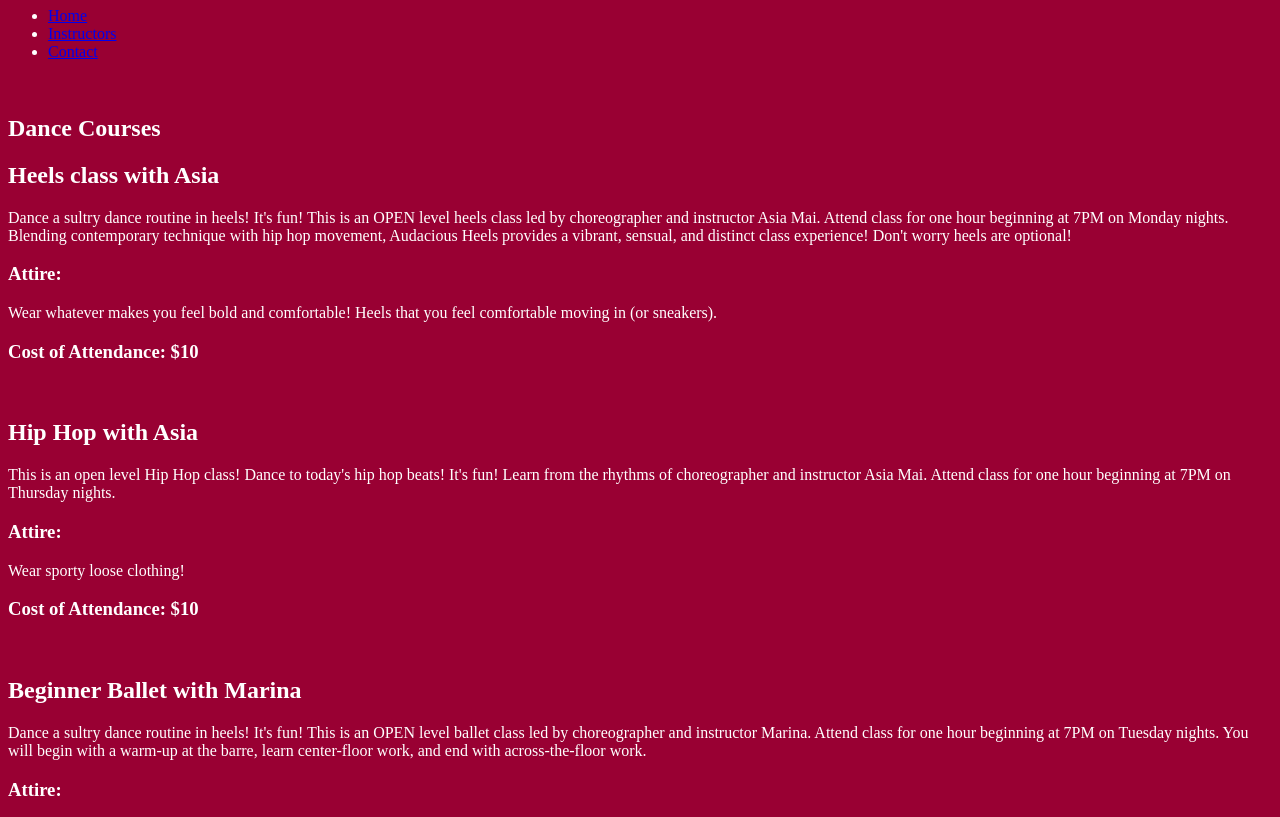
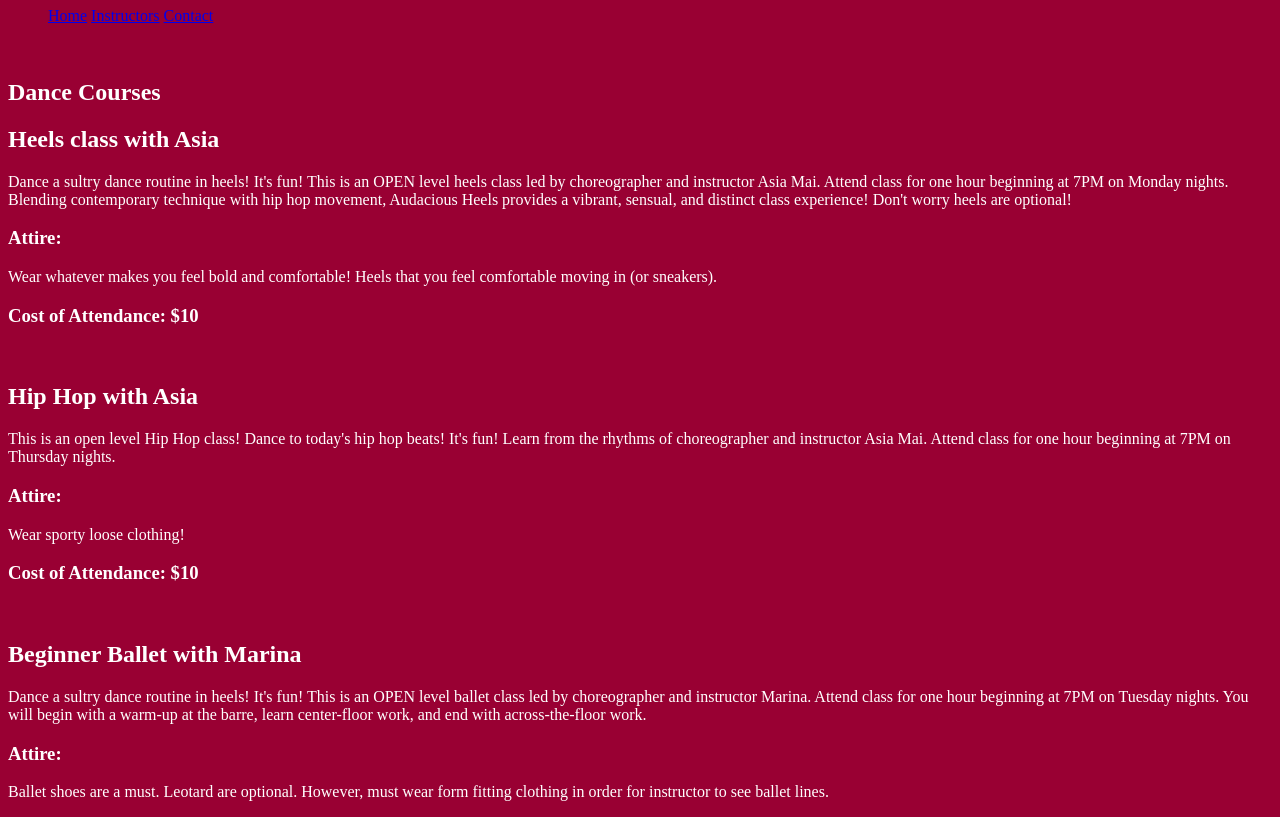
Before and after one commit to AsiaAnderson1/InteractiveInternetProgramming, a plain HTML site: page classes.html in a window 1280 px wide. Shown: the part 73-890 px from the top of the page. Drawn offline with Linux system fonts and the light colour scheme.

Commit message:
Horizontal navigation

```diff
--- a/classes.html
+++ b/classes.html
@@ -5,7 +5,10 @@
           background-color:#990033;
         }
         body {
-  color: white;
+  color: white;}
+  li {
+  display: inline;
+}
         </style></head>
 <body>
     <header>
```
Also changed, not shown: contact.html (+4 -1 lines), index.html (+4 -1 lines), instructors.html (+3 -0 lines).
